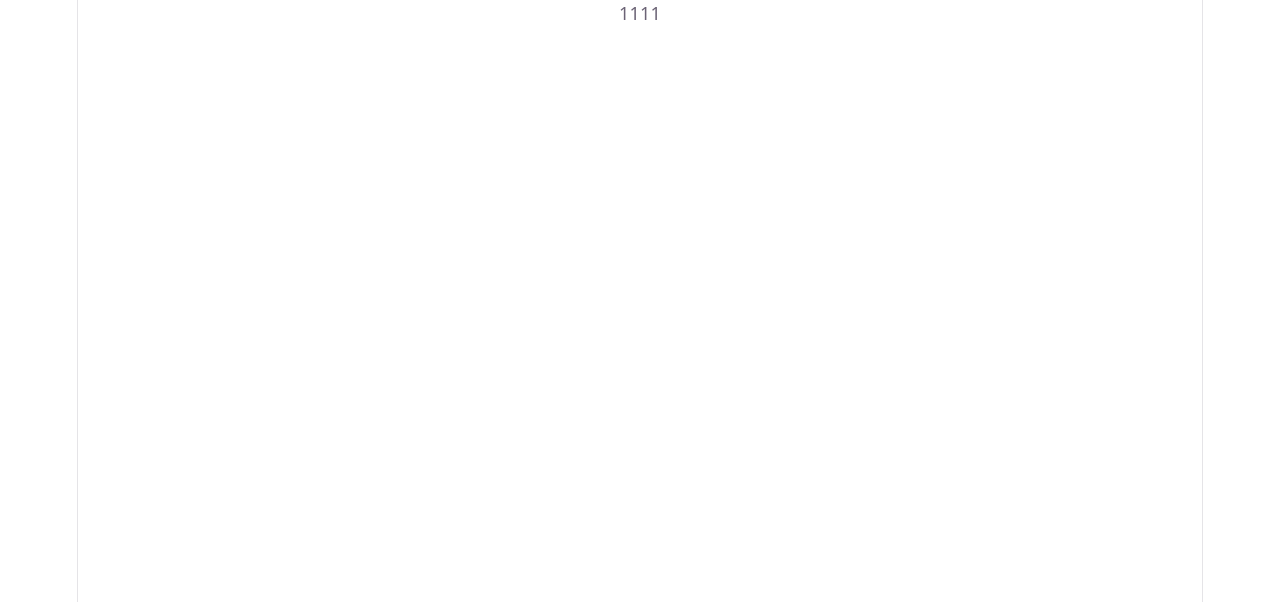
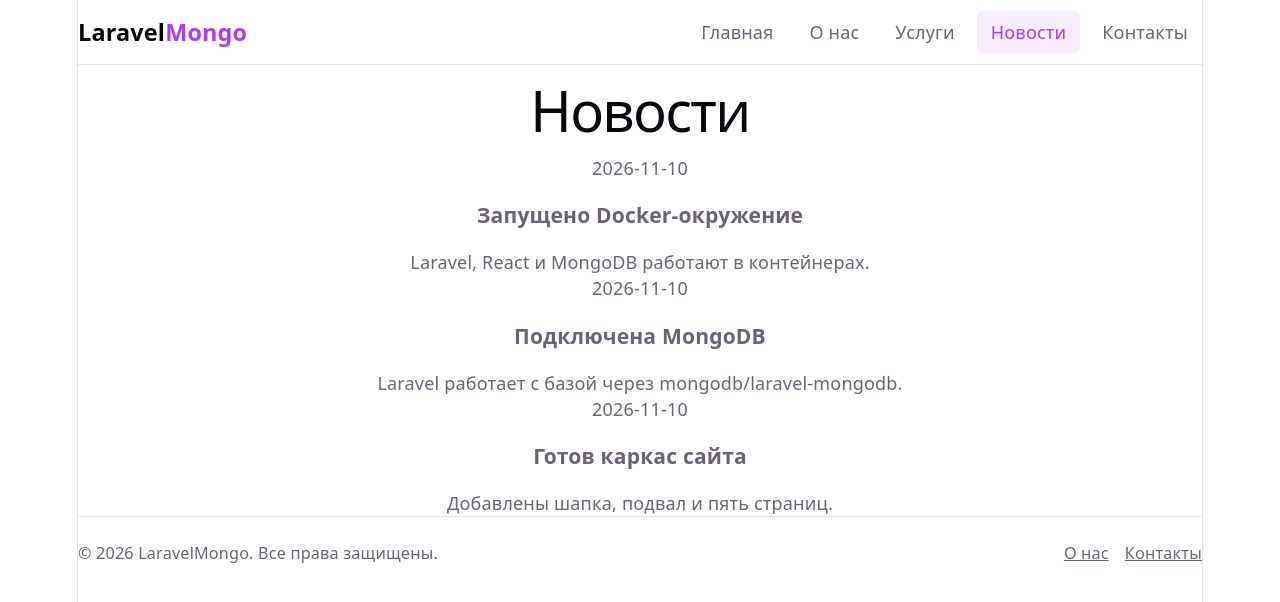
Before and after one commit to emilversiontwo/laravel-api-vue, a React (Vite) app in the folder frontend/: page /news in a window 1280 px wide. Shown: the top 602 px of the page. Built offline with nearby package versions, Linux system fonts and the light colour scheme.

Commit message:
feat(frontend): add five pages and routing

```diff
--- a/frontend/src/App.tsx
+++ b/frontend/src/App.tsx
@@ -1,11 +1,23 @@
-import './App.css'
+import { BrowserRouter, Route, Routes } from 'react-router-dom'
+import MainLayout from './layouts/MainLayout'
+import About from './pages/About'
+import Contacts from './pages/Contacts'
+import Home from './pages/Home'
+import News from './pages/News'
+import Services from './pages/Services'
 
-function App() {
+export default function App() {
   return (
-      <>
-      1111
-      </>
+    <BrowserRouter>
+      <Routes>
+        <Route element={<MainLayout />}>
+          <Route index element={<Home />} />
+          <Route path="about" element={<About />} />
+          <Route path="services" element={<Services />} />
+          <Route path="news" element={<News />} />
+          <Route path="contacts" element={<Contacts />} />
+        </Route>
+      </Routes>
+    </BrowserRouter>
   )
 }
-
-export default App
--- /dev/null
+++ b/frontend/src/pages/About.tsx
@@ -0,0 +1,15 @@
+export default function About() {
+  return (
+    <section>
+      <h1>О нас</h1>
+      <p>
+        Мы учебная команда, которая осваивает современный стек веб-разработки:
+        контейнеризацию, серверную логику на PHP и интерфейсы на React.
+      </p>
+      <p>
+        Проект ведётся по Git Flow: каждая задача выполняется в отдельной ветке
+        и попадает в основную через pull request.
+      </p>
+    </section>
+  )
+}
--- /dev/null
+++ b/frontend/src/pages/Contacts.tsx
@@ -0,0 +1,12 @@
+export default function Contacts() {
+  return (
+    <section>
+      <h1>Контакты</h1>
+      <ul className="contacts">
+        <li>Email: info@example.com</li>
+        <li>Телефон: +7 (900) 000-00-00</li>
+        <li>Адрес: г. Москва, ул. Примерная, д. 1</li>
+      </ul>
+    </section>
+  )
+}
--- /dev/null
+++ b/frontend/src/pages/Home.tsx
@@ -0,0 +1,29 @@
+import { Link } from 'react-router-dom'
+
+export default function Home() {
+  return (
+    <>
+      <section className="hero">
+        <h1>Добро пожаловать</h1>
+        <p>Учебный проект на Laravel, React и MongoDB в Docker-окружении.</p>
+        <Link to="/services" className="button">
+          Наши услуги
+        </Link>
+      </section>
+      <section className="cards">
+        <article className="card">
+          <h3>Laravel</h3>
+          <p>Серверная часть и REST API.</p>
+        </article>
+        <article className="card">
+          <h3>React</h3>
+          <p>Клиентская часть на Vite и TypeScript.</p>
+        </article>
+        <article className="card">
+          <h3>MongoDB</h3>
+          <p>Документная база данных для хранения контента.</p>
+        </article>
+      </section>
+    </>
+  )
+}
--- /dev/null
+++ b/frontend/src/pages/News.tsx
@@ -0,0 +1,22 @@
+const news = [
+  { date: '2026-11-10', title: 'Запущено Docker-окружение', text: 'Laravel, React и MongoDB работают в контейнерах.' },
+  { date: '2026-11-10', title: 'Подключена MongoDB', text: 'Laravel работает с базой через mongodb/laravel-mongodb.' },
+  { date: '2026-11-10', title: 'Готов каркас сайта', text: 'Добавлены шапка, подвал и пять страниц.' },
+]
+
+export default function News() {
+  return (
+    <section>
+      <h1>Новости</h1>
+      <div className="news">
+        {news.map(({ date, title, text }) => (
+          <article key={title} className="card">
+            <time>{date}</time>
+            <h3>{title}</h3>
+            <p>{text}</p>
+          </article>
+        ))}
+      </div>
+    </section>
+  )
+}
--- /dev/null
+++ b/frontend/src/pages/Services.tsx
@@ -0,0 +1,22 @@
+const services = [
+  { title: 'Разработка сайтов', text: 'Адаптивные сайты и лендинги под ключ.' },
+  { title: 'REST API', text: 'Проектирование и реализация API на Laravel.' },
+  { title: 'Docker', text: 'Настройка воспроизводимого окружения разработки.' },
+  { title: 'Поддержка', text: 'Сопровождение и развитие готовых проектов.' },
+]
+
+export default function Services() {
+  return (
+    <section>
+      <h1>Услуги</h1>
+      <div className="cards">
+        {services.map(({ title, text }) => (
+          <article key={title} className="card">
+            <h3>{title}</h3>
+            <p>{text}</p>
+          </article>
+        ))}
+      </div>
+    </section>
+  )
+}
```
